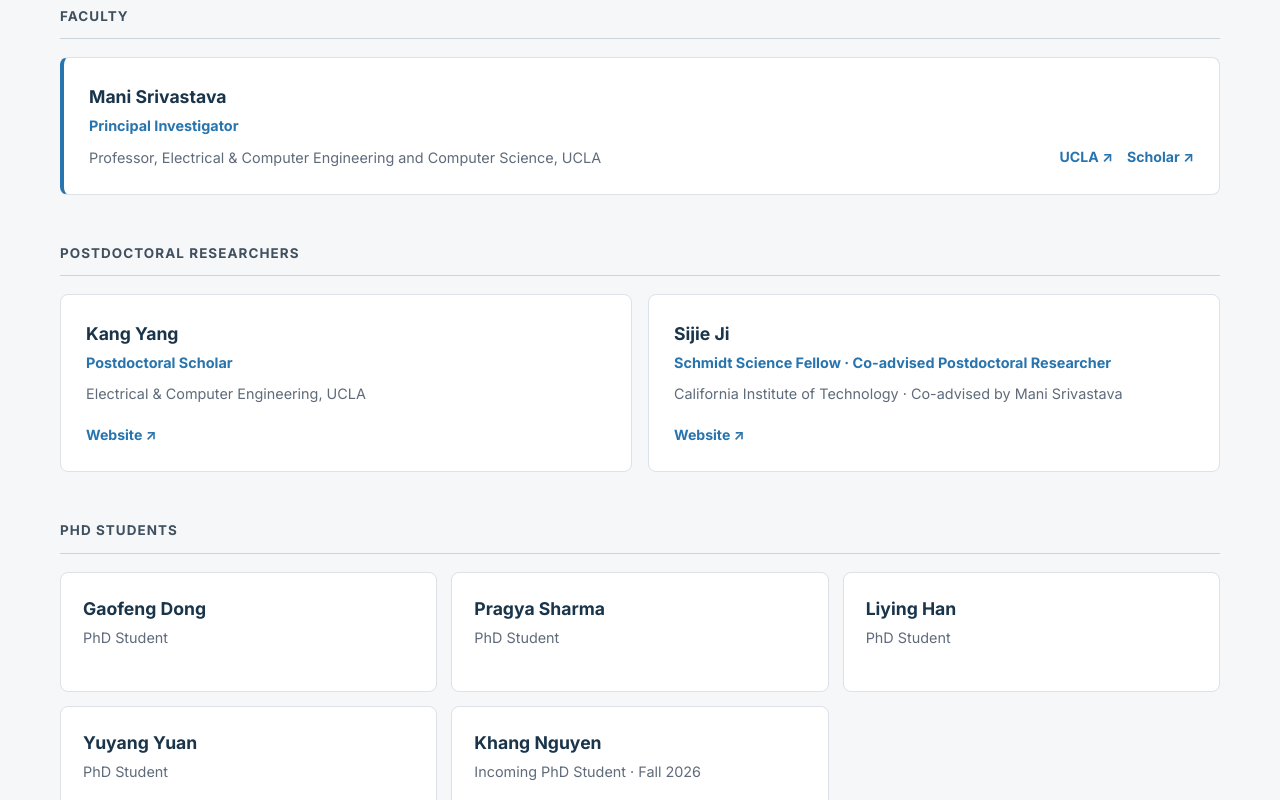
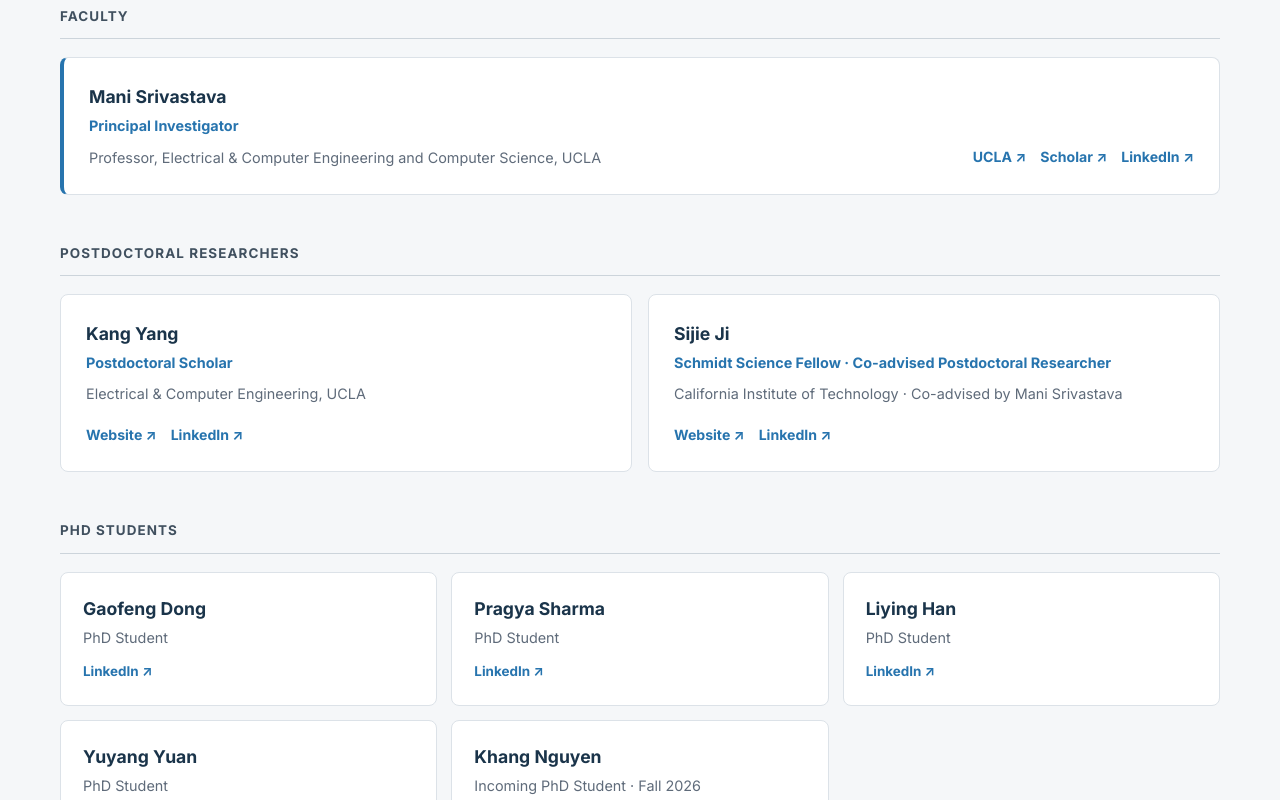
Before and after one commit to nesl/nesl.github.io, a plain HTML site: page index.html in a window 1280 px wide. Shown: the part 2000-2800 px from the top of the page. Drawn offline with Linux system fonts and the light colour scheme.

Commit message:
add linkedin

```diff
--- a/index.html
+++ b/index.html
@@ -58,6 +58,7 @@
           <div class="link-row">
             <a href="https://samueli.ucla.edu/people/mani-srivastava/" target="_blank" rel="noopener">UCLA Profile ↗</a>
             <a href="https://scholar.google.com/citations?user=X2Qs7XYAAAAJ" target="_blank" rel="noopener">Google Scholar ↗</a>
+            <a href="https://www.linkedin.com/in/msrivastava" target="_blank" rel="noopener">LinkedIn ↗</a>
           </div>
         </aside>
       </div>
@@ -128,6 +129,7 @@
               <div class="person-links">
                 <a href="https://samueli.ucla.edu/people/mani-srivastava/" target="_blank" rel="noopener">UCLA ↗</a>
                 <a href="https://scholar.google.com/citations?user=X2Qs7XYAAAAJ" target="_blank" rel="noopener">Scholar ↗</a>
+                <a href="https://www.linkedin.com/in/msrivastava" target="_blank" rel="noopener">LinkedIn ↗</a>
               </div>
             </article>
           </div>
@@ -144,6 +146,7 @@
               </div>
               <div class="person-links">
                 <a href="https://kangyangg.com/" target="_blank" rel="noopener">Website ↗</a>
+                <a href="https://www.linkedin.com/in/kang-yang-250949178/" target="_blank" rel="noopener">LinkedIn ↗</a>
               </div>
             </article>
 
@@ -155,6 +158,7 @@
               </div>
               <div class="person-links">
                 <a href="https://sijieji.github.io/" target="_blank" rel="noopener">Website ↗</a>
+                <a href="https://www.linkedin.com/in/sijieji" target="_blank" rel="noopener">LinkedIn ↗</a>
               </div>
             </article>
           </div>
@@ -163,19 +167,34 @@
         <div class="people-block">
           <h3>PhD Students</h3>
           <div class="name-grid">
-            <article class="name-card"><h4>Gaofeng Dong</h4><p>PhD Student</p></article>
-            <article class="name-card"><h4>Pragya Sharma</h4><p>PhD Student</p></article>
-            <article class="name-card"><h4>Liying Han</h4><p>PhD Student</p></article>
-            <article class="name-card"><h4>Yuyang Yuan</h4><p>PhD Student</p></article>
-            <article class="name-card"><h4>Khang Nguyen</h4><p>Incoming PhD Student · Fall 2026</p></article>
+            <article class="name-card"><h4>Gaofeng Dong</h4><p>PhD Student</p>
+              <a href="https://www.linkedin.com/in/gaofengdong" target="_blank" rel="noopener">LinkedIn ↗</a>
+            </article>
+            <article class="name-card">
+              <h4>Pragya Sharma</h4><p>PhD Student</p>
+              <a href="https://www.linkedin.com/in/pragyasharma29" target="_blank" rel="noopener">LinkedIn ↗</a>
+            </article>
+            <article class="name-card"><h4>Liying Han</h4><p>PhD Student</p>
+              <a href="https://www.linkedin.com/in/liying-han" target="_blank" rel="noopener">LinkedIn ↗</a>
+            </article>
+            <article class="name-card"><h4>Yuyang Yuan</h4><p>PhD Student</p>
+              <a href="https://www.linkedin.com/in/yuyang-yuan-4b4b19339" target="_blank" rel="noopener">LinkedIn ↗</a>
+            </article>
+            <article class="name-card"><h4>Khang Nguyen</h4><p>Incoming PhD Student · Fall 2026</p>
+              <a href="https://www.linkedin.com/in/khang-nguyen-70344b212/" target="_blank" rel="noopener">LinkedIn ↗</a>
+            </article>
           </div>
         </div>
 
         <div class="people-block">
           <h3>Undergraduate &amp; Master's Students</h3>
           <div class="name-grid compact">
-            <article class="name-card"><h4>Oliver Wang</h4><p>Student Researcher</p></article>
-            <article class="name-card"><h4>Joseph Zales</h4><p>Student Researcher</p></article>
+            <article class="name-card"><h4>Oliver Wang</h4><p>Student Researcher</p>
+              <a href="https://www.linkedin.com/in/oliver-wang-131788246" target="_blank" rel="noopener">LinkedIn ↗</a>
+            </article>
+            <article class="name-card"><h4>Joseph Zales</h4><p>Student Researcher</p>
+              <a href="https://www.linkedin.com/in/joseph-q-zales" target="_blank" rel="noopener">LinkedIn ↗</a>
+            </article>
           </div>
         </div>
       </div>
```
